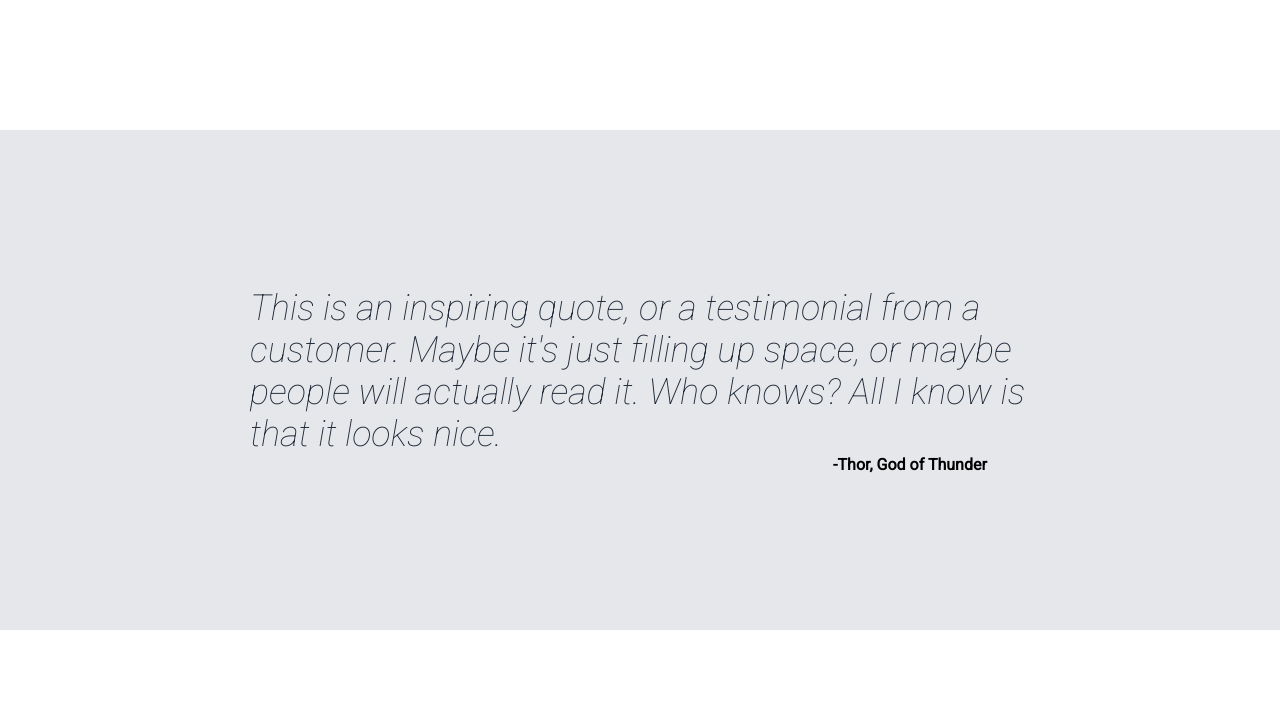
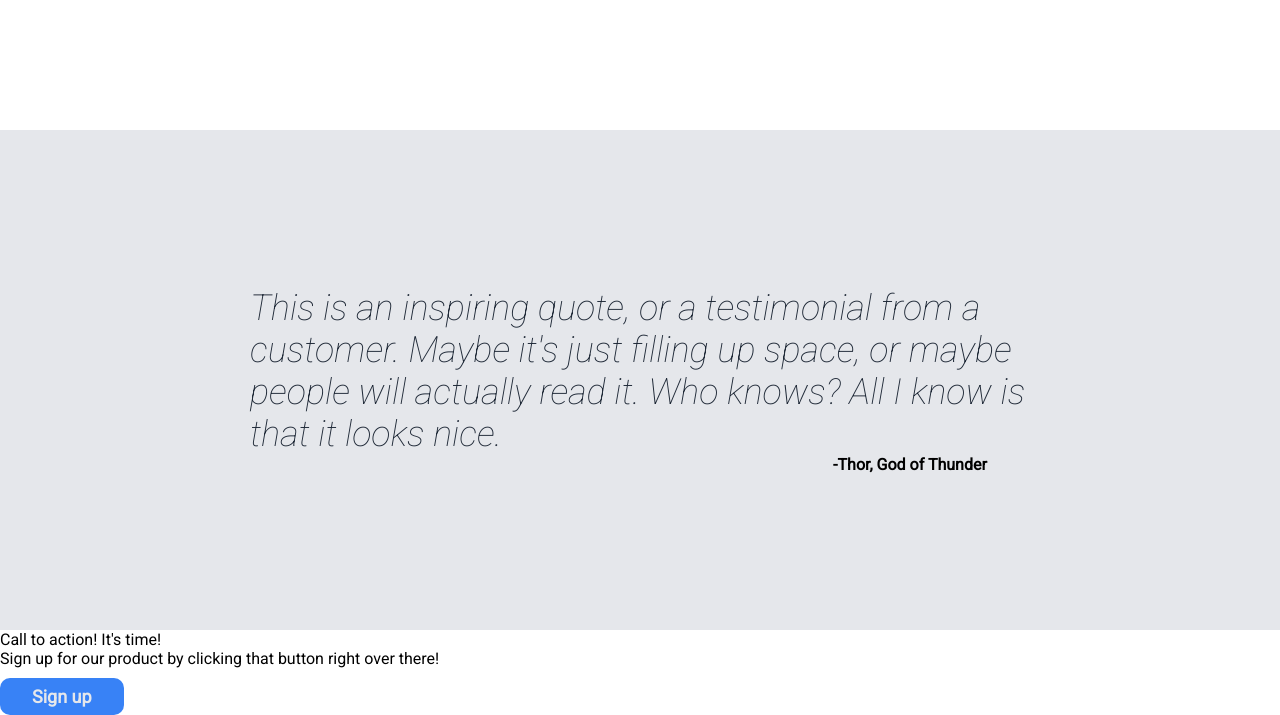
Before and after one commit to llucixxl/Project-Landing-Page, a plain HTML site: page index.html in a window 1280 px wide. Shown: the part 852-1567 px from the top of the page. Before the commit the page ends 1482 px from the top, so only its background shows below. Drawn offline with Linux system fonts and the light colour scheme.

Commit message:
Add call to action section

```diff
--- a/index.html
+++ b/index.html
@@ -30,7 +30,7 @@
             <div class="left-text">
                 <p class="hero-main-text">This website is awesome</p>
                 <p class="hero-secondary-text">This website has some subtext that goes here under the main title. It's a smaller font and the color is lower contrast</p>
-                <button>Sign up</button>
+                <button class="hero-button">Sign up</button>
             </div>
             <div class="image-holder">
                 this is a placeholder for an image
@@ -68,6 +68,13 @@
             -Thor, God of Thunder
         </div>
     </div>
+    <div class="call-container">
+        <div class="call-text">
+            <p class="call-title">Call to action! It's time!</p>
+            <p class="call-body">Sign up for our product by clicking that button right over there!</p>
+        </div>
+        <button class="call-button">Sign up</button>
+    </div>
 
 </body>
 </html>
```
